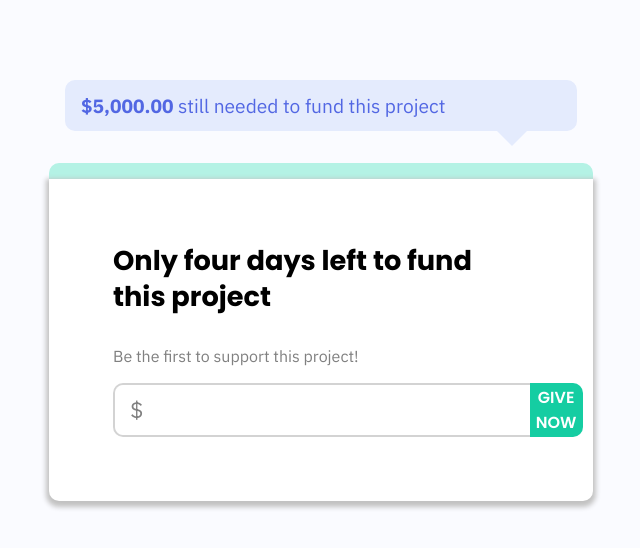
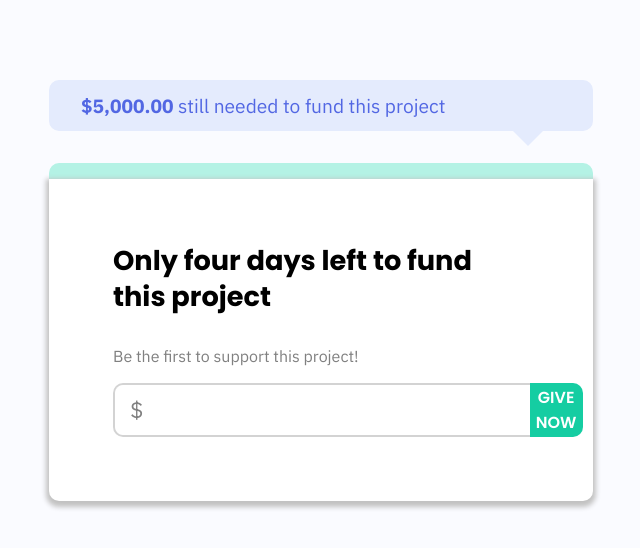
Before and after one commit to codymjarrett/ActiveCampaign-FrontEnd-Coding-Challenge, a Gatsby site: page / in a window 1280 px wide. Shown: the whole page, without its empty margins (319-959 px from the left). Built offline with nearby package versions, Linux system fonts and the light colour scheme; Gatsby itself is replaced by a stand-in of ours.

Commit message:
Update _donation.scss

```diff
--- a/src/sass/components/_donation.scss
+++ b/src/sass/components/_donation.scss
@@ -2,7 +2,7 @@
     background-color: $lightBlue;
     color: $darkBlue;
     width: $componentWidth;
-    padding: 1rem;
+    padding: 1rem 2rem;
     border-radius: .625rem;
     position: relative;
     font-size: 1.2rem;
```
